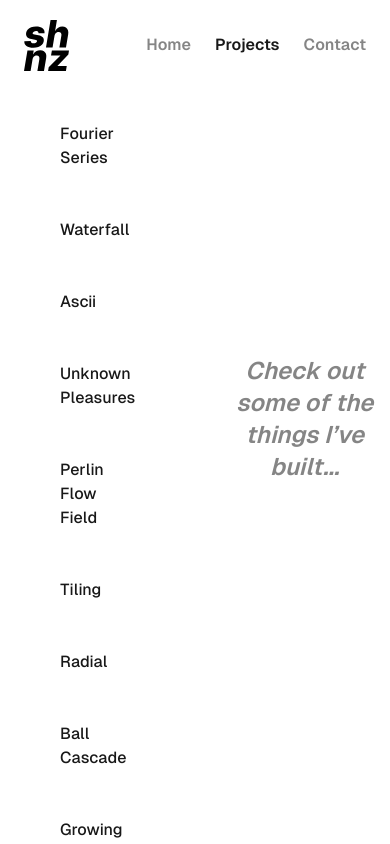
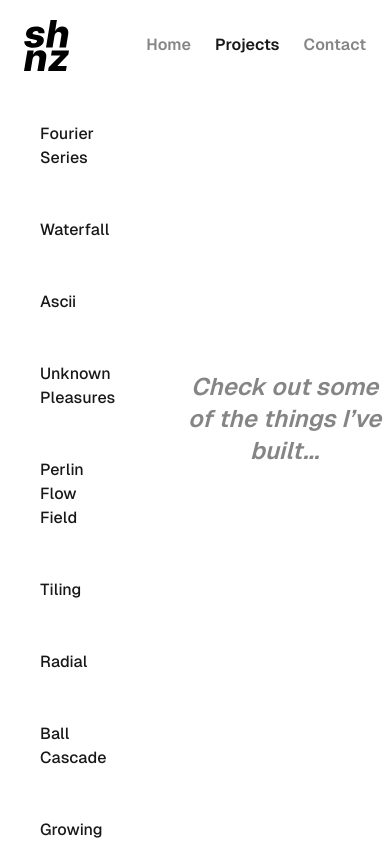
Before and after one commit to scotthitch/s-hitchcock-website, a Nuxt app: page /projects in a window 390 px wide. Built offline with nearby package versions, Linux system fonts and the light colour scheme.

Commit message:
feat: update spacing for project view

```diff
--- a/pages/projects.vue
+++ b/pages/projects.vue
@@ -28,8 +28,8 @@ onUnmounted(() => {
 <template>
     <div class="container mx-auto h-full">
         <div class="flex h-full flex-row gap-6 pt-2 text-col-dark">
-            <div class="basis-1/5 px-8 sm:basis-1/4">
-                <ul class="flex h-full flex-col overflow-scroll px-4 pb-16 sm:pl-12">
+            <div class="basis-1/5 px-3 sm:basis-1/4 lg:px-8">
+                <ul class="flex h-full flex-col overflow-scroll px-4 pb-16 lg:pl-12">
                     <li
                         v-for="(project, i) in projects"
                         class="button my-2 px-3 py-4 text-left text-base font-medium"
```
